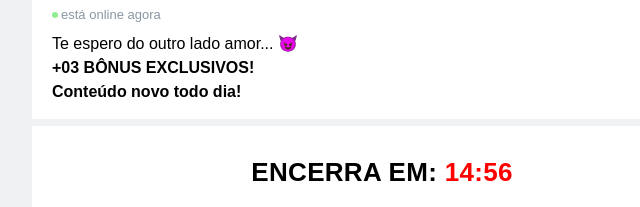
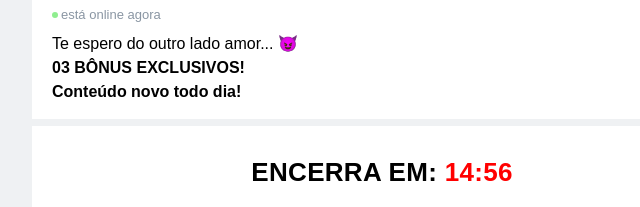
Before and after one commit to conteudos/conteudos.github.io, a plain HTML site: page go/index.html in a window 1280 px wide. Shown: the part 301-508 px from the top of the page, 258-898 px from the left. Drawn offline with Linux system fonts and the light colour scheme.

Commit message:
Update index.html

```diff
--- a/go/index.html
+++ b/go/index.html
@@ -36,7 +36,7 @@
                 <p class="viwew">está online agora</p>
             </div>
 
-            <h2 class="bio">Te espero do outro lado amor... 😈 </br><b>+03 BÔNUS EXCLUSIVOS!</br>Conteúdo novo todo dia!</b></h2>
+            <h2 class="bio">Te espero do outro lado amor... 😈 </br><b>03 BÔNUS EXCLUSIVOS!</br>Conteúdo novo todo dia!</b></h2>
 
         </section>
 
```
